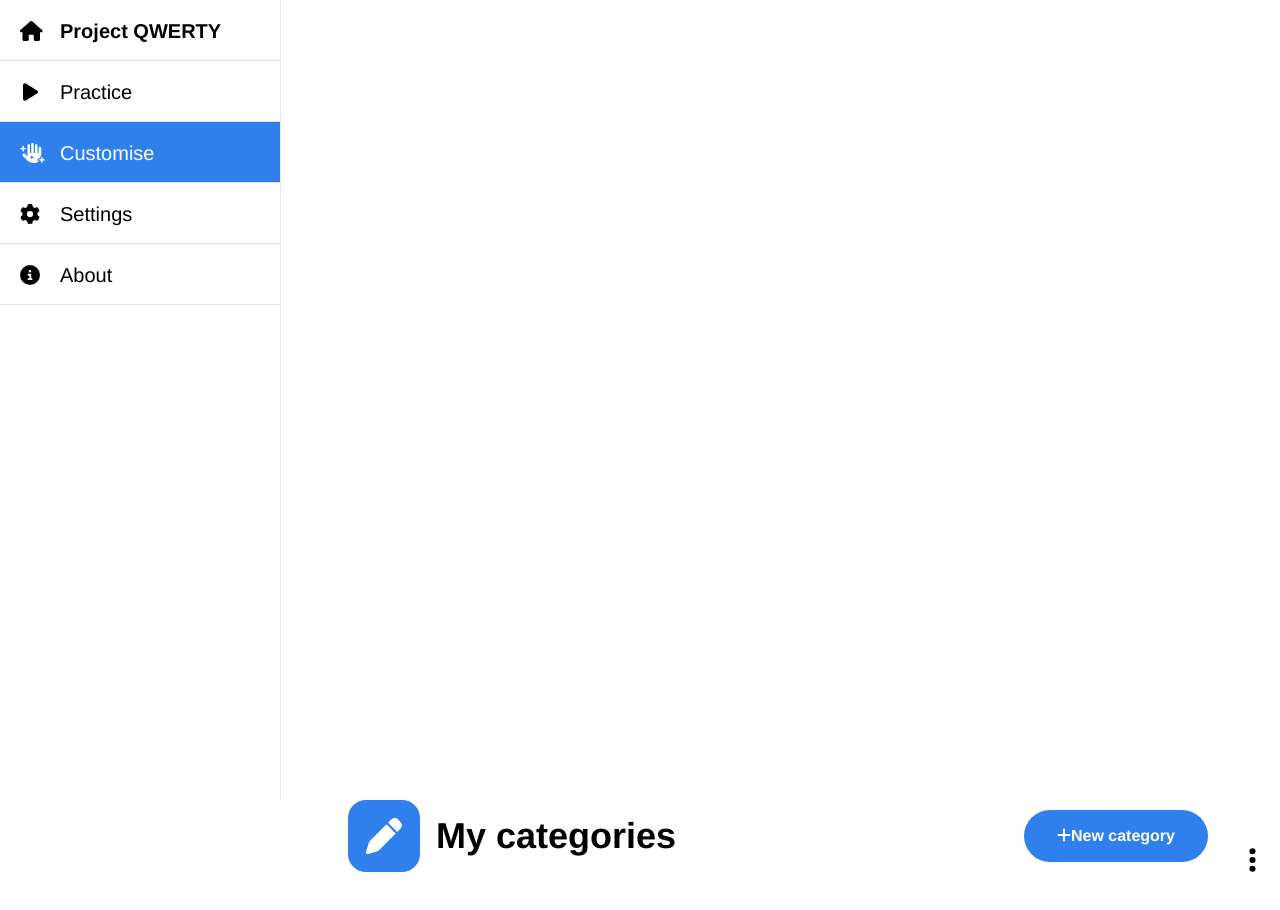
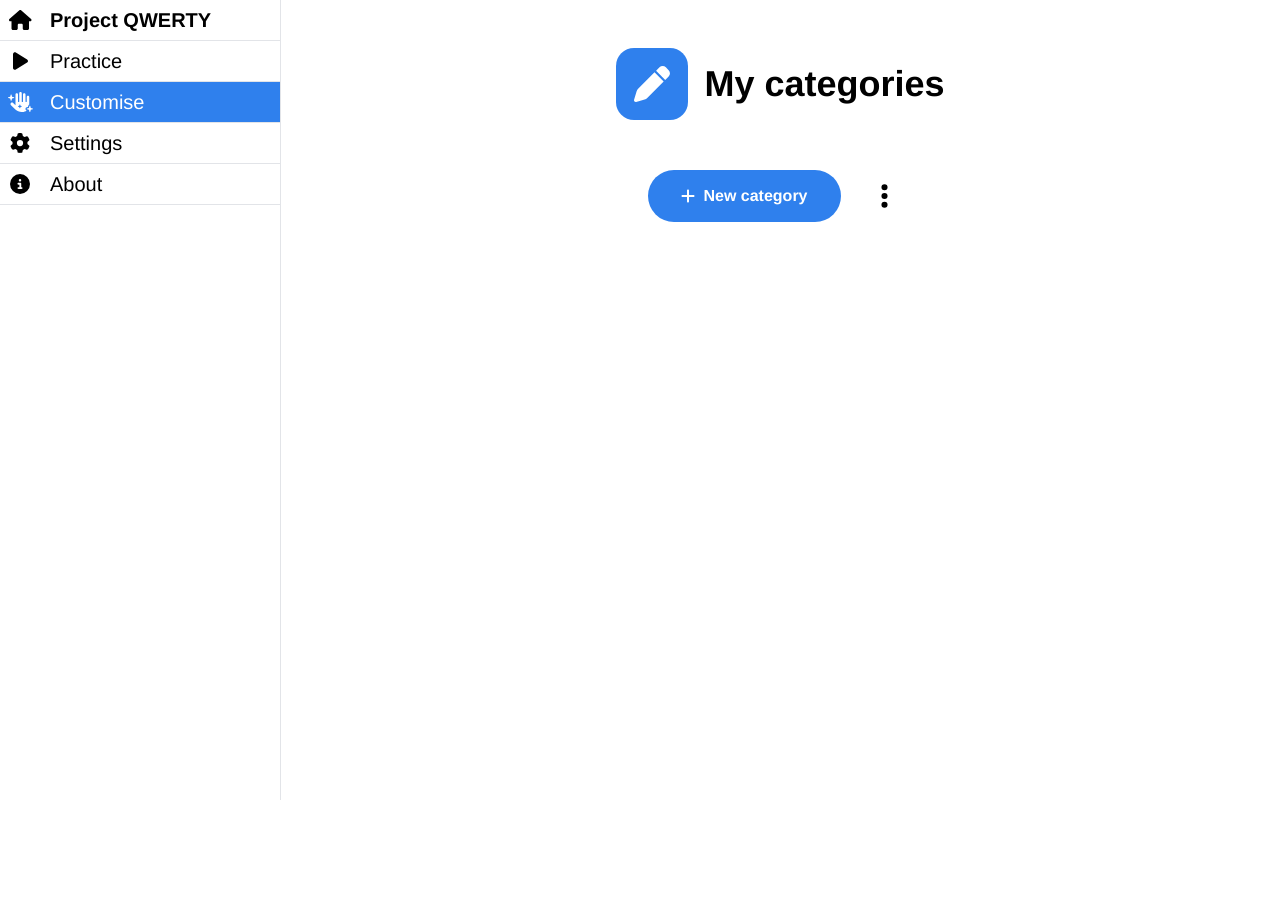
Before and after one commit to project-qwerty/project-qwerty, a Vue app: page /custom-categories in a window 1280 px wide. Shown: the top 910 px of the page. After the commit the page ends 800 px from the top, so only its background shows below. Built offline with nearby package versions, Linux system fonts and the light colour scheme.

Commit message:
Custom categories with modal working in portrait on mobile

```diff
--- a/src/assets/css/global.css
+++ b/src/assets/css/global.css
@@ -67,6 +67,14 @@ button {
   cursor: pointer;
 }
 
+header {
+  align-items: center;
+  display: flex;
+  flex-direction: column;
+  gap: var(--margin-vertical);
+  margin-bottom: var(--margin-vertical);
+}
+
 /* global classes */
 
 .page-content {
@@ -92,6 +100,12 @@ button {
 }
 
 @media (min-width: 1024px) {
+  header {
+    display: flex;
+    flex-direction: row;
+    justify-content: space-between;
+  }
+
   .page-content {
     margin-top: var(--margin-vertical);
     padding: 0 48px 96px 48px;
--- a/src/components/ActionButton.vue
+++ b/src/components/ActionButton.vue
@@ -66,13 +66,14 @@
 
 <style scoped>
   .button-wrapper {
-    display: inline-block;
-    margin-bottom: var(--margin-vertical);
+
   }
 
   button {
+    align-items: center;
     display: flex;
     flex-direction: row;
+    gap: 0.5rem;
     justify-content: center;
 
     border-radius: 2em;
--- a/src/components/Dropdown.vue
+++ b/src/components/Dropdown.vue
@@ -62,13 +62,38 @@
 
 
 <style scoped>
+  .active {
+    background-color: var(--faint-colour);
+  }
+
+  .dropdown {
+    align-items: center;
+    background-color: var(--background-colour);
+    border: solid 1px var(--faint-colour);
+    border-radius: 10px;
+    display: flex;
+    flex-direction: row;
+    margin-top: 8px;
+    padding-bottom: 10px;
+    padding-top: 10px;
+    position: absolute;
+    right: 0;
+    white-space: nowrap;
+    /* the dropdown was rendering beneath the category row buttons on the custom-categories page; this was the quick fix */
+    z-index: 1;
+  }
+
+  .hidden {
+    display: none;
+  }
+
   .wrapper {
     position: relative;
-    display: inline-block;
   }
 
   .wrapper > button {
     font-size: 28px;
+    margin-left: 1rem;
 
     /* center the ellipsis icon */
     display: flex;
@@ -78,33 +103,6 @@
     /* make it a circle */
     width: 2em;
     height: 2em;
-    border-radius: 1em;
-  }
-
-  .active {
-    background-color: var(--faint-colour);
-  }
-
-  .dropdown {
-    display: block;
-    position: absolute;
-
-    /* make it right-aligned */
-    right: 0;
-
-    background-color: var(--background-colour);
-    border: solid 1px var(--faint-colour);
-    padding-top: 10px;
-    padding-bottom: 10px;
-    border-radius: 10px;
-
-    white-space: nowrap;
-
-    /* the dropdown was rendering beneath the category row buttons on the custom-categories page; this was the quick fix */
-    z-index: 1;
-  }
-
-  .hidden {
-    display: none;
+    border-radius: 50%;
   }
 </style>
--- a/src/components/IconHeader.vue
+++ b/src/components/IconHeader.vue
@@ -43,7 +43,6 @@
     align-items: center;
     display: flex;
     justify-content: center;
-    margin-bottom: var(--margin-vertical);
   }
 
   .major {
@@ -53,7 +52,6 @@
 
   .minor {
     font-size: 24px;
-    margin-bottom: calc(var(--margin-vertical) / 2);
   }
 
   .icon {
--- a/src/components/Modal.vue
+++ b/src/components/Modal.vue
@@ -72,10 +72,12 @@
   .overlay {
     /* take up the whole screen */
     position: fixed;
+    height: 100vh;
+    width: 100vw;
     left: 0;
-    top: 0;
-    right: 0;
-    bottom: 0;
+    top: 0px;
+    /*right: 0;*/
+    /*bottom: 0;*/
 
     /* centre the modal */
     display: flex;
@@ -84,6 +86,9 @@
 
     /* fade out the background */
     background-color: rgb(0, 0, 0, 0.75);
+
+    /* place above the fixed hamburger menu area at top of page */
+    z-index: 3;
   }
 
   .modal {
@@ -106,6 +111,9 @@
 
     min-width: calc(var(--min-width) - var(--padding) * 2);
     min-height: calc(var(--min-height) - var(--padding) * 2);
+
+    display: flex;
+    flex-direction: column;
   }
 
   .modal-inner > * {
--- a/src/components/RowButton.vue
+++ b/src/components/RowButton.vue
@@ -41,17 +41,16 @@
 
 <style scoped>
   button {
+    align-items: center;
     box-sizing: border-box;
-
+    display: flex;
     width: 100%;
-
-    padding: 0.5em;
   }
 
   .icon {
-    display: inline-block;
-    text-align: center;
-
+    align-items: center;
+    display: flex;
+    justify-content: center;
     /* give the icon its shape */
     width: 1em;
     height: 1em;
@@ -66,7 +65,6 @@
 
   .text {
     margin-left: 10px;
-    padding-right: 1em;
   }
 
   .active {
--- a/src/views/CustomCategories.vue
+++ b/src/views/CustomCategories.vue
@@ -1,10 +1,9 @@
 <template>
-  <div>
+  <div class="page-layout">
     <Nav />
 
-    <div class="sidebar-page-content">
-      <div class="category-list-section"
-          :class="{ hidden: selectedCategory !== null }">
+    <div class="page-content">
+      <div class="category-list-section" :class="{ hidden: selectedCategory !== null }">
         <header>
           <IconHeader
               class="page-header"
@@ -12,28 +11,29 @@
               icon="pen"
               iconColour="var(--primary-colour)"
               :major="true" />
-
+          <div class="action-dropdown-wrapper">
             <ActionButton
                 class="new-category-button"
                 icon="plus"
                 text="New category"
                 v-on:click="showNewCategoryModal = true" />
-
             <Dropdown
                 :options="[
                 { label: 'Import category', icon: 'right-to-bracket', action: 'import' },
               ]"
                 v-on:click="handleDropdownClick" />
+          </div>
         </header>
-
         <RowButton class="custom-category"
                    v-for="(categoryName, index) in getCategories()" v-bind:key="index"
                    v-on:click="$router.push('/custom-categories/' + categoryName)"
                    :text="categoryName"
                    icon="list"
                    :iconColour="Colours.stringToColour(categoryName)" />
+        <input ref="file-picker" type="file" multiple @change="handleImportFiles" style="display: none;">
       </div>
-
+    </div>
+<!--    Place modal as sibling of page content to enable it to appear over the fixed hamburger menu area at top of page-->
     <Modal
         :shown="showNewCategoryModal"
         v-on:click-out="cleanUpCreateCategory">
@@ -48,17 +48,13 @@
             :major="false"
             v-on:click="cleanUpCreateCategory" />
         <ActionButton
-              text="Create category"
+            text="Create"
             :enabled="Validation.isValidCategoryName(inputCategoryName)"
             v-on:click="clickCreateCategory" />
       </div>
     </Modal>
-
-      <input ref="file-picker" type="file" multiple @change="handleImportFiles" style="display: none;">
-    </div>
   </div>
 </template>
-
 
 
 <script>
@@ -139,52 +135,35 @@
 
 <style scoped>
   header {
+    align-items: center;
+    display: flex;
+    flex-direction: column;
+  }
+
+  .action-dropdown-wrapper {
+    align-items: center;
     display: flex;
     flex-direction: row;
-    justify-content: space-between;
-    align-items: center;
-  }
-
-  .page-header {
-    flex-grow: 1;
-  }
-
-  .new-category-button {
-    margin-right: 16px;
-  }
-
-  h1 {
-    margin-bottom: 1em;
-  }
-
-  .qwerty-text-input {
-    width: 100%;
-
-    margin-bottom: 1em;
-
-    font-size: 20px;
   }
 
   .buttons-row {
     display: flex;
+    gap: 1em;
     justify-content: flex-end;
-
-    padding-left: 5em;
-    gap: 1em;
+    margin-left: 5em;
   }
 
   .custom-category {
+    border-bottom: solid 1px var(--faint-colour);
+    font-size: 24px;
+    margin-bottom: 1.5rem;
+    padding-bottom: 1.5rem;
     position: relative;
-
-    font-size: 24px;
-
-    padding-top: 1em;
-    padding-bottom: 1em;
-
-    border-bottom: solid 1px var(--faint-colour);
   }
 
-  .hidden {
-    display: none;
+  .qwerty-text-input {
+    font-size: 20px;
+    margin-bottom: 1em;
+    width: 100%;
   }
 </style>
--- a/src/views/SelectCategories.vue
+++ b/src/views/SelectCategories.vue
@@ -17,7 +17,7 @@
             v-on:click="$router.push('/practice')" />
       </header>
 
-      <IconHeader text="Built-in categories" />
+      <IconHeader class="heading" text="Built-in categories" />
 
       <div class="tiles-wrapper">
         <div class="tiles">
@@ -118,10 +118,8 @@
 
 
 <style scoped>
-  header {
-    align-items: center;
-    display: flex;
-    flex-direction: column;
+  .heading {
+    margin-bottom: calc(var(--margin-vertical) / 2);
   }
 
   .start-button {
```
Lines whose indentation alone changed are shown as unchanged.
